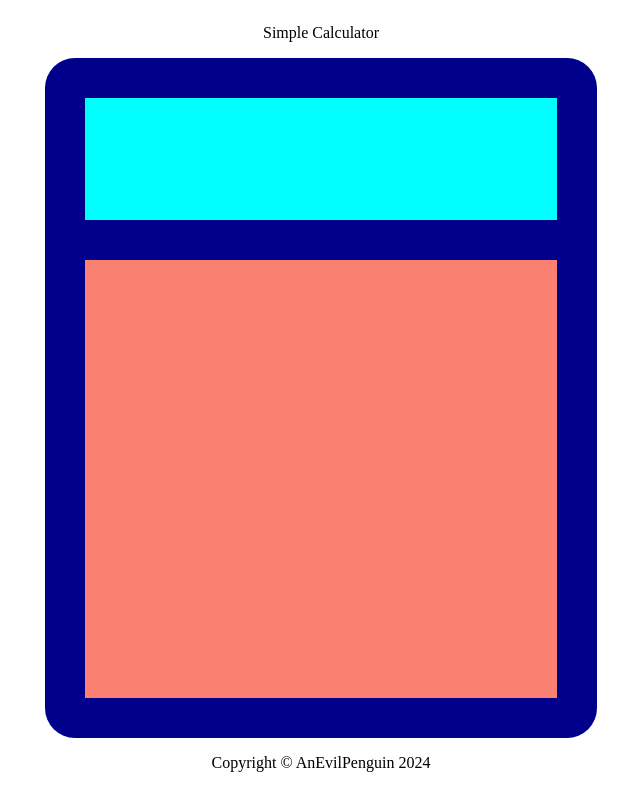
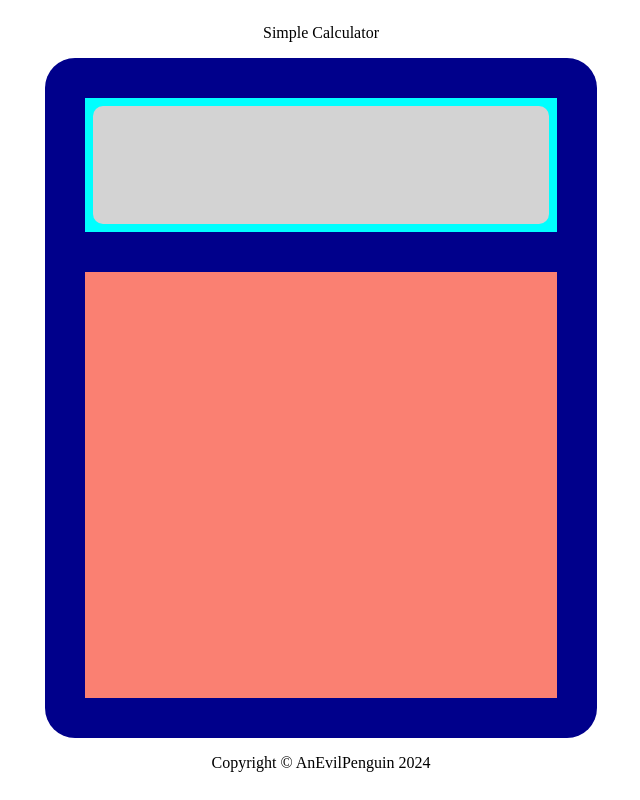
Before and after one commit to AnEvilPenguin/odin-calculator, a plain HTML site: page index.html in a window 1280 px wide. Shown: the whole page, without its empty margins (319-959 px from the left). Drawn offline with Linux system fonts and the light colour scheme.

Commit message:
feat: add basic screen

```diff
--- a/index.html
+++ b/index.html
@@ -14,7 +14,9 @@
         <div class="header">Simple Calculator</div>
         <div class="content">
             <div class="calculator">
-                <div class="screen-area"></div>
+                <div class="screen-area">
+                    <div class="screen"></div>
+                </div>
                 <div class="button-area"></div>
             </div>
         </div>
--- a/styles.css
+++ b/styles.css
@@ -30,6 +30,7 @@ div {
     flex-shrink: 1;
     flex-basis: auto;
     margin: 20px;
+    align-items: stretch;
 }
 
 .button-area {
@@ -39,3 +40,8 @@ div {
     flex-basis: auto;
     margin: 20px;
 }
+
+.screen {
+    background-color: lightgray;
+    border-radius: 10px;
+}
```
